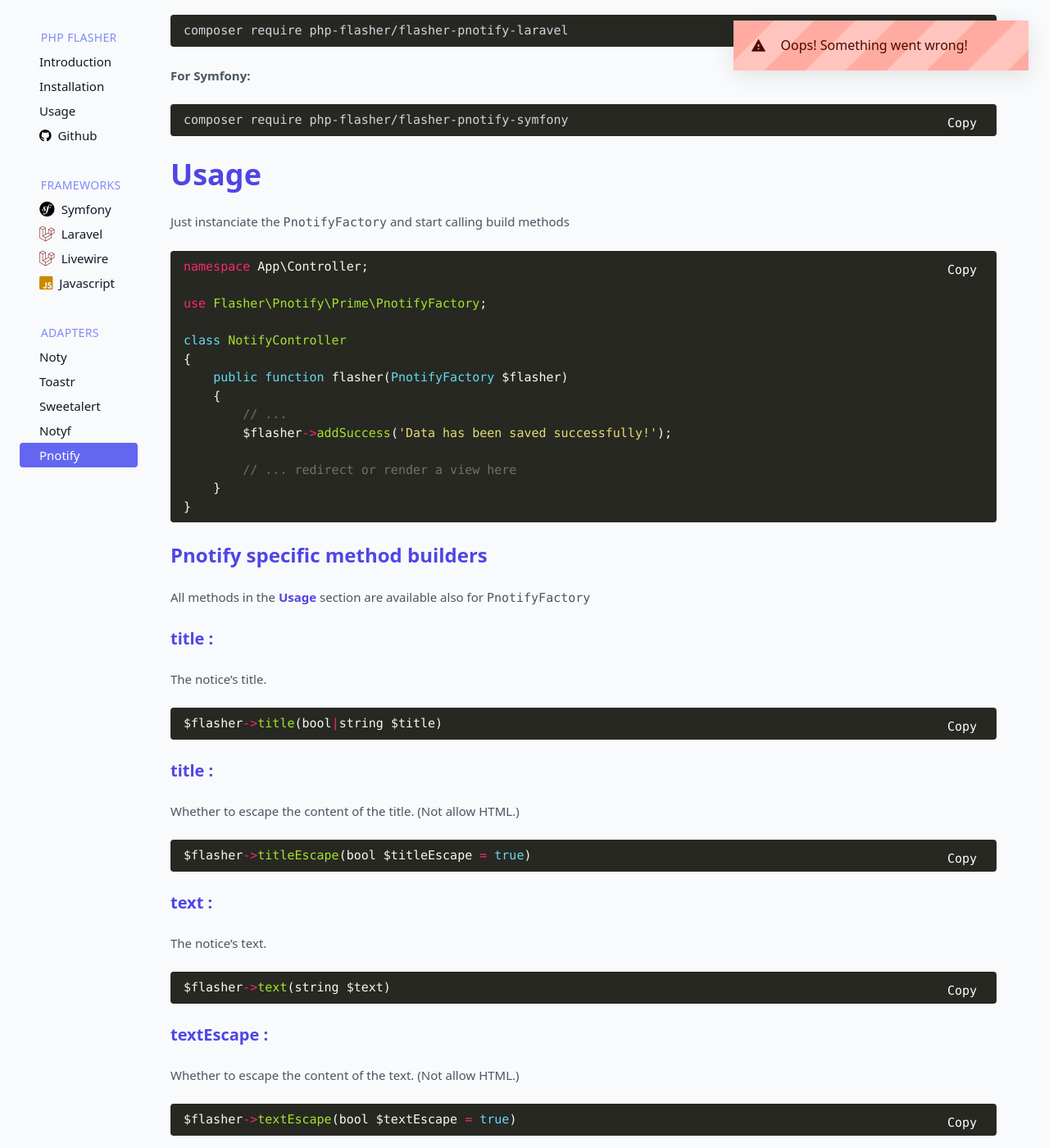
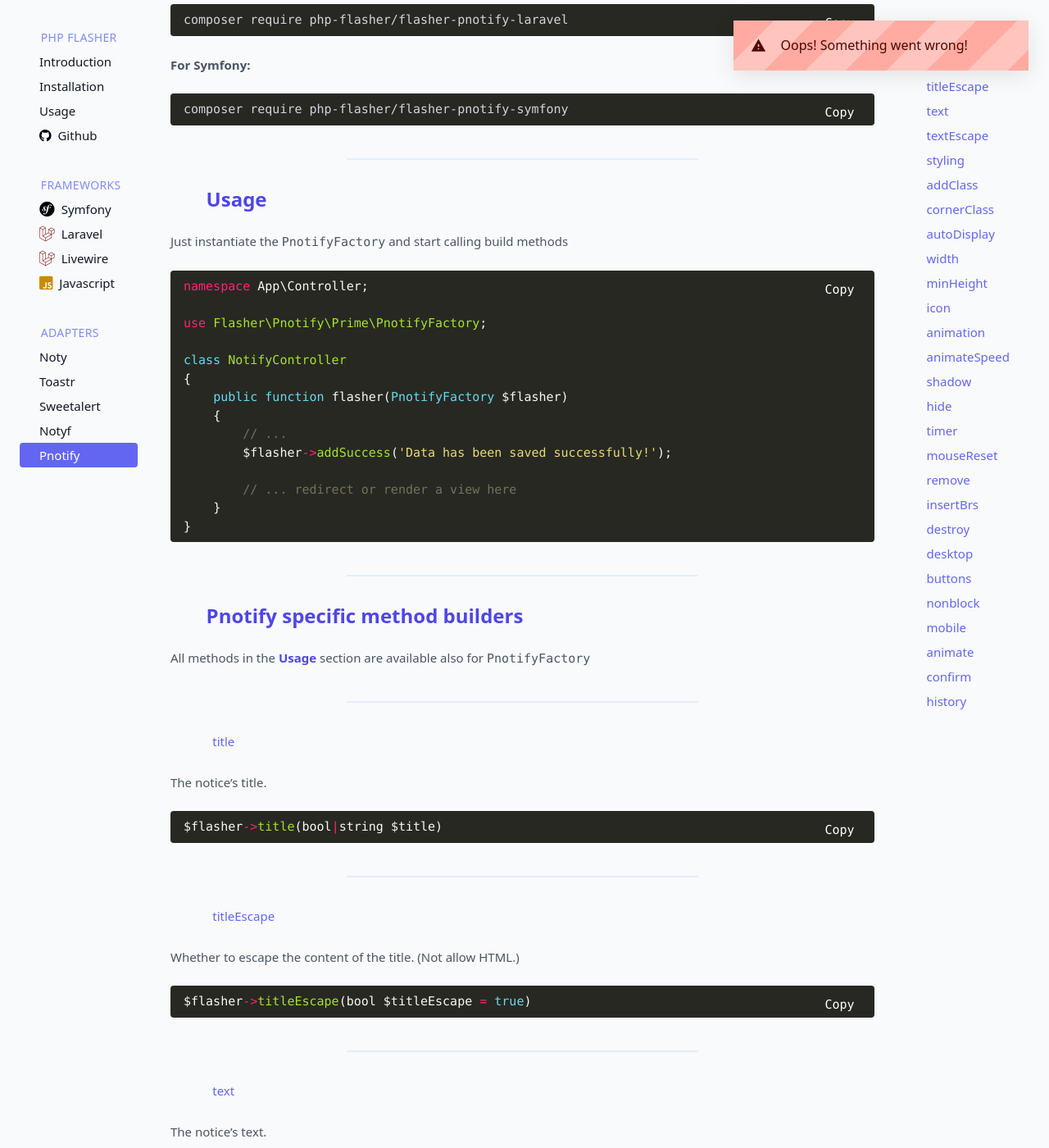
Before and after one commit to php-flasher/php-flasher.github.io, a Jekyll site: the page built from docs/adapter/pnotify.md, in a window 1280 px wide and 1400 px high, scrolled down 516 px. Shown: the whole window at 82% size. Built offline with Jekyll 4.4.1, drawn with Linux system fonts in a browser that asks for light colours; some web fonts are replaced; some of the changed text lies outside the part shown.

Commit message:
add anchor links to pnotify adapter page

````diff
--- a/docs/adapter/pnotify.md
+++ b/docs/adapter/pnotify.md
@@ -5,7 +5,7 @@
 updated_at: 2022-05-08
 ---
 
-# Installation
+## <i class="fa-duotone fa-list-radio"></i> Installation
 
 For more information about Pnotify click <a href="https://sciactive.com/pnotify/">here</a>.
 
@@ -24,9 +24,11 @@
 composer require php-flasher/flasher-pnotify-symfony
 ```
 
-# Usage
+---
 
-Just instanciate the `PnotifyFactory` and start calling build methods
+## <i class="fa-duotone fa-list-radio"></i> Usage
+
+Just instantiate the `PnotifyFactory` and start calling build methods
 
 ```php
 namespace App\Controller;
@@ -44,170 +46,254 @@
     }
 }
 ```
-## Pnotify specific method builders
+
+---
+
+## <i class="fa-duotone fa-list-radio"></i> Pnotify specific method builders
 
 All methods in the **[Usage](/docs/usage/)** section are available also for `PnotifyFactory`
 
-### title :
+---
+
+<p id="method-title"><a href="#method-title" class="anchor"><i class="fa-duotone fa-link"></i> title</a></p>
+
 The notice's title.
 ```php
 $flasher->title(bool|string $title)
 ```
 
-### title :
+---
+
+<p id="method-titleEscape"><a href="#method-titleEscape" class="anchor"><i class="fa-duotone fa-link"></i> titleEscape</a></p>
+
 Whether to escape the content of the title. (Not allow HTML.)
 ```php
 $flasher->titleEscape(bool $titleEscape = true)
 ```
 
-### text :
+---
+
+<p id="method-text"><a href="#method-text" class="anchor"><i class="fa-duotone fa-link"></i> text</a></p>
+
 The notice's text.
 ```php
 $flasher->text(string $text)
 ```
 
-### textEscape :
+---
+
+<p id="method-textEscape"><a href="#method-textEscape" class="anchor"><i class="fa-duotone fa-link"></i> textEscape</a></p>
+
 Whether to escape the content of the text. (Not allow HTML.)
 ```php
 $flasher->textEscape(bool $textEscape = true)
 ```
 
-### styling :
+---
+
+<p id="method-styling"><a href="#method-styling" class="anchor"><i class="fa-duotone fa-link"></i> styling</a></p>
+
 What styling classes to use. (Can be either "brighttheme", "bootstrap3", "fontawesome", or a custom style object.
 See the source in the end of pnotify.js for the properties in a style object.)
 ```php
 $flasher->styling(string $styling)
 ```
 
-### addClass :
+---
+
+<p id="method-addClass"><a href="#method-addClass" class="anchor"><i class="fa-duotone fa-link"></i> addClass</a></p>
+
 Additional classes to be added to the notice. (For custom styling.)
 ```php
 $flasher->addClass(string $addClass)
 ```
 
-### cornerClass :
+---
+
+<p id="method-cornerClass"><a href="#method-cornerClass" class="anchor"><i class="fa-duotone fa-link"></i> cornerClass</a></p>
+
 Class to be added to the notice for corner styling.
 ```php
 $flasher->cornerClass(string $cornerClass)
 ```
 
-### autoDisplay :
+---
+
+<p id="method-autoDisplay"><a href="#method-autoDisplay" class="anchor"><i class="fa-duotone fa-link"></i> autoDisplay</a></p>
+
 Display the notice when it is created. Turn this off to add notifications to the history without displaying them.
 ```php
 $flasher->autoDisplay(bool $autoDisplay = true)
 ```
 
-### width :
+---
+
+<p id="method-width"><a href="#method-width" class="anchor"><i class="fa-duotone fa-link"></i> width</a></p>
+
 Width of the notice.
 ```php
 $flasher->width(int $width)
 ```
 
-### minHeight :
+---
+
+<p id="method-minHeight"><a href="#method-minHeight" class="anchor"><i class="fa-duotone fa-link"></i> minHeight</a></p>
+
 Minimum height of the notice. It will expand to fit content.
 ```php
 $flasher->minHeight(int $minHeight)
 ```
 
-### icon :
+---
+
+<p id="method-icon"><a href="#method-icon" class="anchor"><i class="fa-duotone fa-link"></i> icon</a></p>
+
 Set icon to true to use the default icon for the selected style/type, false for no icon, or a string for your own
 icon class.
 ```php
 $flasher->icon(bool $icon = true)
 ```
 
-### animation :
+---
+
+<p id="method-animation"><a href="#method-animation" class="anchor"><i class="fa-duotone fa-link"></i> animation</a></p>
+
 The animation to use when displaying and hiding the notice. "none" and "fade" are supported through CSS. Others
 are supported through the Animate module and Animate.css.
 ```php
 $flasher->animation(string $animation)
 ```
 
-### animateSpeed :
+---
+
+<p id="method-animateSpeed"><a href="#method-animateSpeed" class="anchor"><i class="fa-duotone fa-link"></i> animateSpeed</a></p>
+
 Speed at which the notice animates in and out. "slow", "normal", or "fast". Respectively, 400ms, 250ms, 100ms.
 ```php
 $flasher->animateSpeed(string $animateSpeed)
 ```
 
-### shadow :
+---
+
+<p id="method-shadow"><a href="#method-shadow" class="anchor"><i class="fa-duotone fa-link"></i> shadow</a></p>
+
 Display a drop shadow.
 ```php
 $flasher->shadow(bool $shadow = true)
 ```
 
-### hide :
+---
+
+<p id="method-hide"><a href="#method-hide" class="anchor"><i class="fa-duotone fa-link"></i> hide</a></p>
+
 After a delay, remove the notice.
 ```php
 $flasher->hide(bool $hide = true)
 ```
 
-### timer :
+---
+
+<p id="method-timer"><a href="#method-timer" class="anchor"><i class="fa-duotone fa-link"></i> timer</a></p>
+
 Delay in milliseconds before the notice is removed.
 ```php
 $flasher->timer(int $timer)
 ```
 
-### mouseReset :
+---
+
+<p id="method-mouseReset"><a href="#method-mouseReset" class="anchor"><i class="fa-duotone fa-link"></i> mouseReset</a></p>
+
 Reset the hide timer if the mouse moves over the notice.
 ```php
 $flasher->mouseReset(bool $mouseReset = true)
 ```
 
-### remove :
+---
+
+<p id="method-remove"><a href="#method-remove" class="anchor"><i class="fa-duotone fa-link"></i> remove</a></p>
+
 Remove the notice's elements from the DOM after it is removed.
 ```php
 $flasher->remove(bool $remove = true)
 ```
 
-### insertBrs :
+---
+
+<p id="method-insertBrs"><a href="#method-insertBrs" class="anchor"><i class="fa-duotone fa-link"></i> insertBrs</a></p>
+
 Change new lines to br tags.
 ```php
 $flasher->insertBrs(bool $insertBrs = true)
 ```
 
-### destroy :
+---
+
+<p id="method-destroy"><a href="#method-destroy" class="anchor"><i class="fa-duotone fa-link"></i> destroy</a></p>
+
 Whether to remove the notice from the global array when it is closed.
 ```php
 $flasher->destroy(bool $destroy = true)
 ```
 
-### desktop :
+---
+
+<p id="method-desktop"><a href="#method-desktop" class="anchor"><i class="fa-duotone fa-link"></i> desktop</a></p>
+
 Desktop Module
 ```php
 $flasher->desktop(string $desktop, mixed $value)
 ```
 
-### buttons :
+---
+
+<p id="method-buttons"><a href="#method-buttons" class="anchor"><i class="fa-duotone fa-link"></i> buttons</a></p>
+
 Buttons Module
 ```php
 $flasher->buttons(string $buttons, mixed $value)
 ```
 
-### nonblock :
+---
+
+<p id="method-nonblock"><a href="#method-nonblock" class="anchor"><i class="fa-duotone fa-link"></i> nonblock</a></p>
+
 NonBlock Module
 ```php
 $flasher->nonblock(string $nonblock, mixed $value)
 ```
 
-### mobile :
+---
+
+<p id="method-mobile"><a href="#method-mobile" class="anchor"><i class="fa-duotone fa-link"></i> mobile</a></p>
+
 Mobile Module
 ```php
 $flasher->mobile(string $mobile, mixed $value)
 ```
 
-### animate :
+---
+
+<p id="method-animate"><a href="#method-animate" class="anchor"><i class="fa-duotone fa-link"></i> animate</a></p>
+
 Animate Module
 ```php
 $flasher->animate(string $animate, mixed $value)
 ```
 
-### confirm :
+---
+
+<p id="method-confirm"><a href="#method-confirm" class="anchor"><i class="fa-duotone fa-link"></i> confirm</a></p>
+
 Confirm Module
 ```php
 $flasher->confirm(string $confirm, mixed $value)
 ```
 
-### history :
+---
+
+<p id="method-history"><a href="#method-history" class="anchor"><i class="fa-duotone fa-link"></i> history</a></p>
+
 History Module
 ```php
 $flasher->history(string $history, mixed $value)
````
